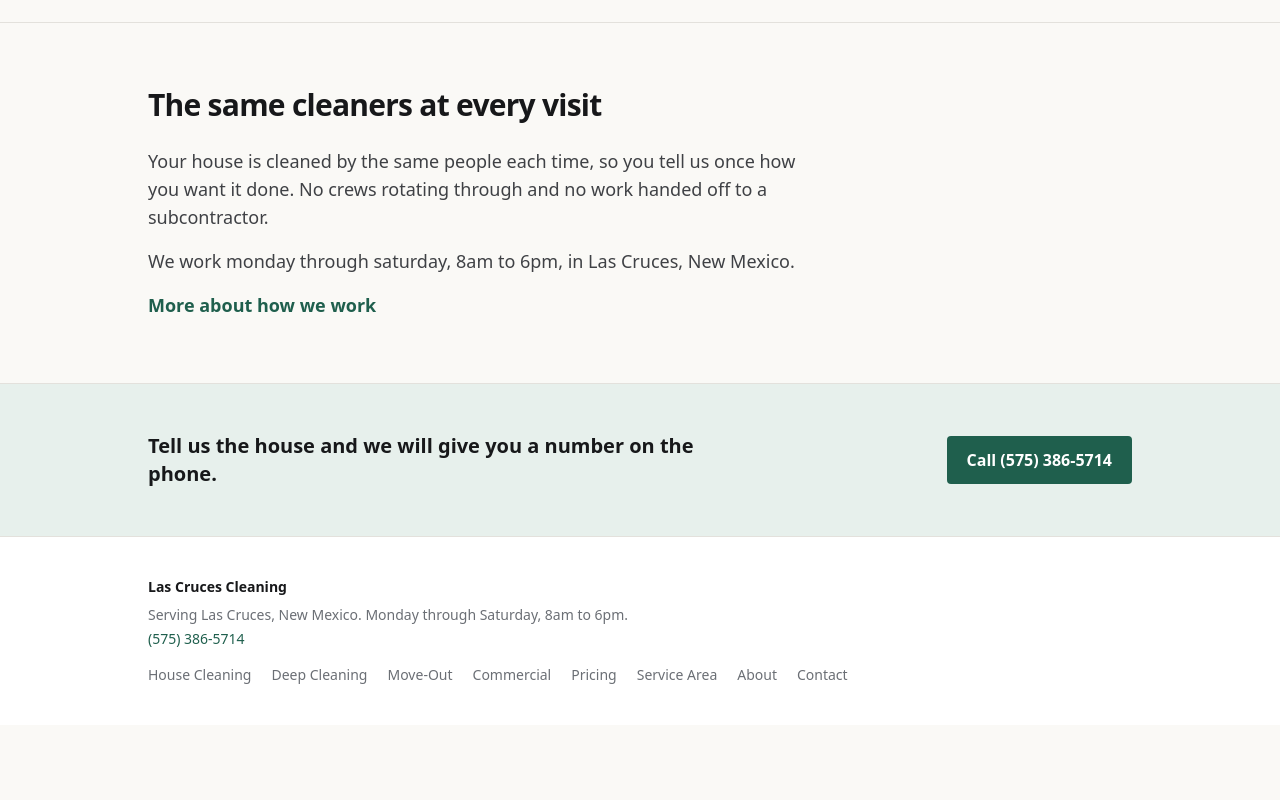
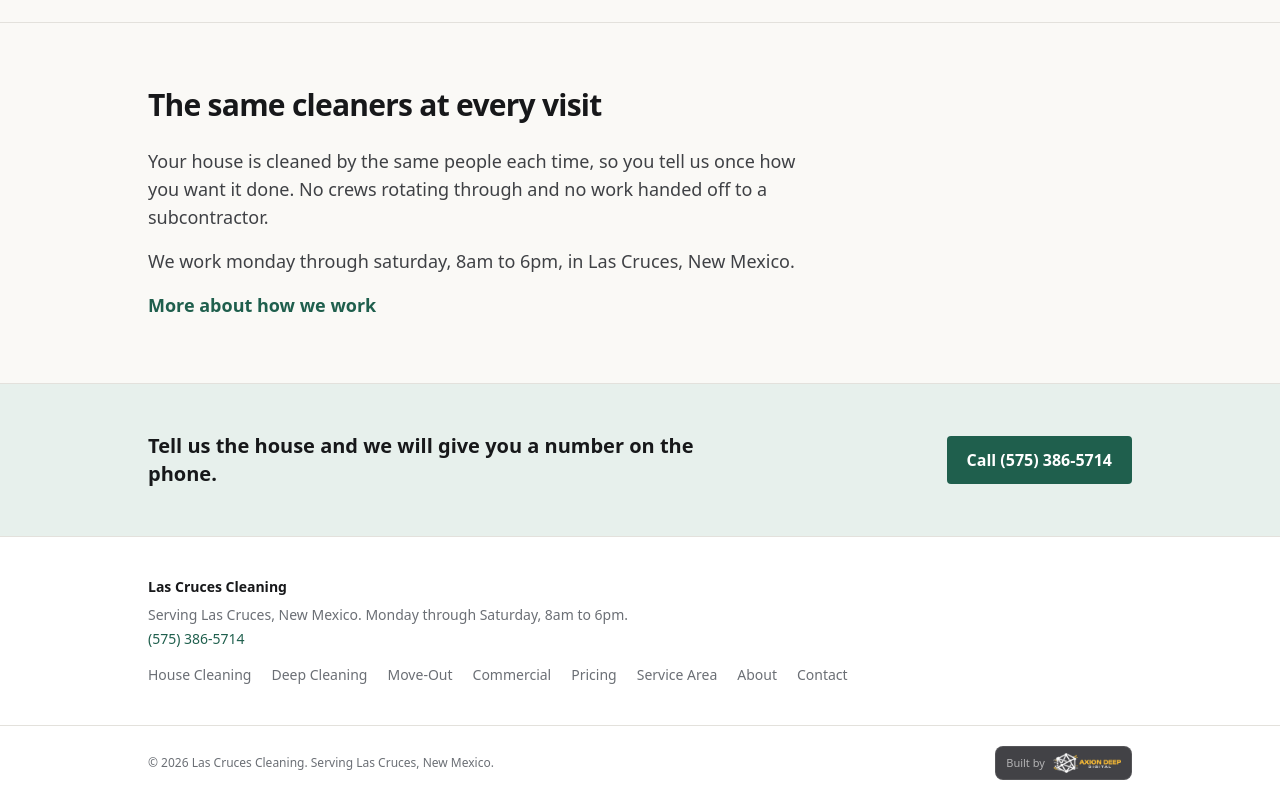
Before and after one commit to joshuarg007/lascrucescleaning, a Next.js app: page / in a window 1280 px wide. Shown: the part 2253-3053 px from the top of the page. Before the commit the page ends 2978 px from the top, so only its background shows below. Built offline with nearby package versions, Linux system fonts and the light colour scheme.

Commit message:
Add the Built by Axion Deep Digital footer badge

```diff
--- a/src/app/layout.tsx
+++ b/src/app/layout.tsx
@@ -114,6 +114,36 @@ export default function RootLayout({
               ))}
             </ul>
           </div>
+
+          <div className="border-t border-line">
+            <div className="mx-auto flex max-w-5xl flex-col gap-3 px-5 py-5 text-xs text-muted sm:flex-row sm:items-center sm:justify-between">
+              <span>
+                &copy; {new Date().getFullYear()} {site.name}. Serving{" "}
+                {site.areaServed}.
+              </span>
+              <a
+                href="https://axiondeepdigital.com/?utm_source=lascrucescleaning&utm_medium=footer_badge&utm_campaign=built_by"
+                target="_blank"
+                rel="noopener"
+                aria-label="Website built by Axion Deep Digital"
+                className="inline-flex w-fit items-center gap-2 rounded-lg border border-white/10 bg-[#131318] px-2.5 py-1.5 opacity-80 transition-opacity hover:opacity-100"
+              >
+                <span className="text-[11px] font-medium text-white/60">
+                  Built by
+                </span>
+                {/* eslint-disable-next-line @next/next/no-img-element */}
+                <img
+                  src="/axiondeepdigital-badge.webp"
+                  alt="Axion Deep Digital"
+                  width={68}
+                  height={20}
+                  loading="lazy"
+                  decoding="async"
+                  className="h-5 w-auto"
+                />
+              </a>
+            </div>
+          </div>
         </footer>
       </body>
     </html>
```
Also changed, not shown: public/axiondeepdigital-badge.png (added), public/axiondeepdigital-badge.webp (added).
